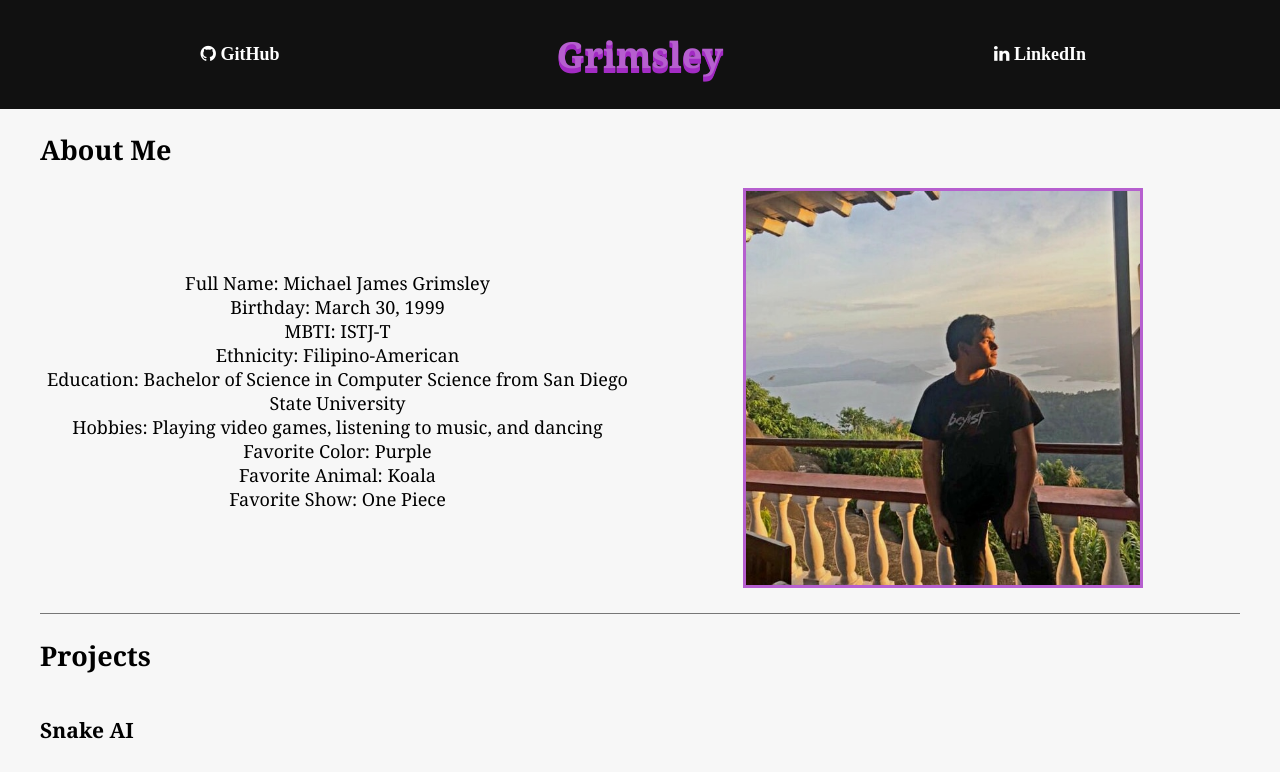
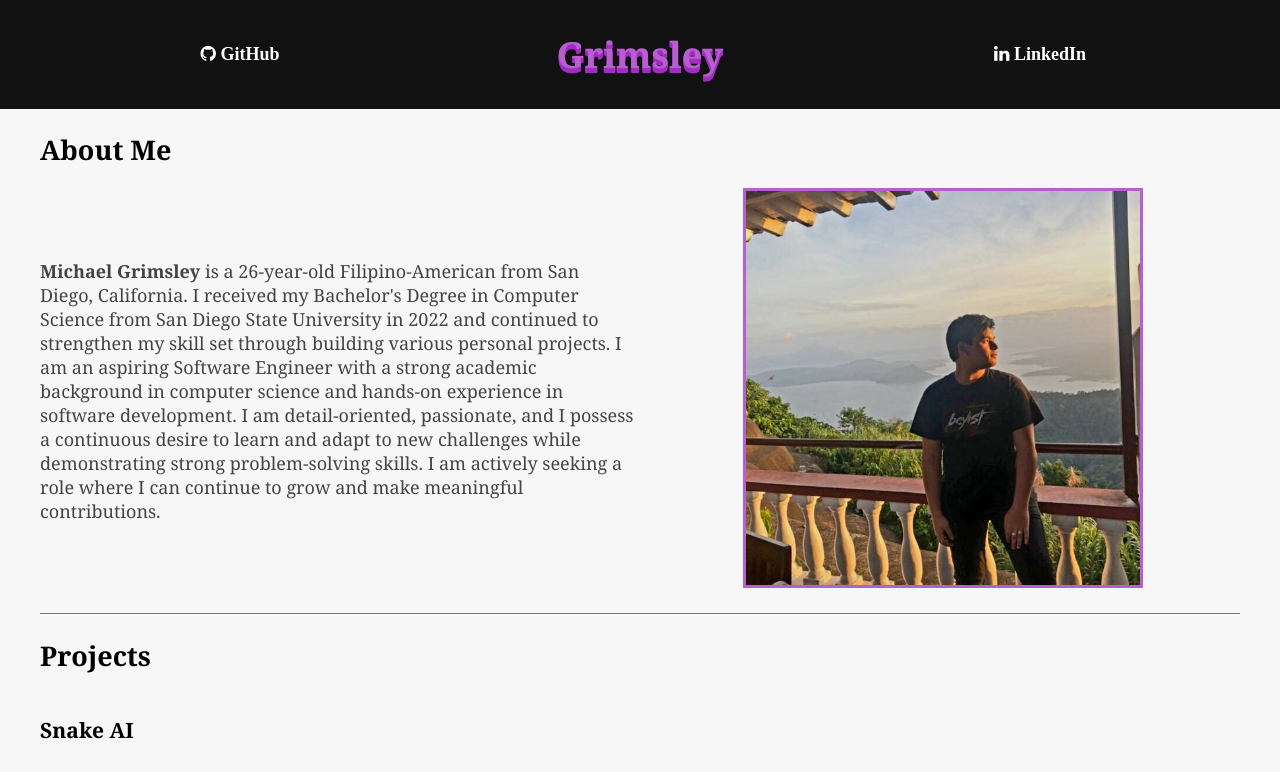
Before and after one commit to Grimzley/grimzley.github.io, a plain HTML site: page index.html in a window 1280 px wide. Shown: the top 772 px of the page. Drawn offline with Linux system fonts and the light colour scheme.

Commit message:
updated about me

```diff
--- a/index.html
+++ b/index.html
@@ -28,17 +28,9 @@
                 <h2>About Me</h2>
                 <div class="grid-container about">
                     <div class="fun-facts">
-                        <ul>
-                            <li>Full Name: Michael James Grimsley</li>
-                            <li>Birthday: March 30, 1999</li>
-                            <li>MBTI: ISTJ-T</li>
-                            <li>Ethnicity: Filipino-American</li>
-                            <li>Education: Bachelor of Science in Computer Science from San Diego State University</li>
-                            <li>Hobbies: Playing video games, listening to music, and dancing</li>
-                            <li>Favorite Color: Purple</li>
-                            <li>Favorite Animal: Koala</li>
-                            <li>Favorite Show: One Piece</li>
-                        </ul>
+                        <p>
+                            <span>Michael Grimsley</span> is a 26-year-old Filipino-American from San Diego, California. I received my Bachelor's Degree in Computer Science from San Diego State University in 2022 and continued to strengthen my skill set through building various personal projects. I am an aspiring Software Engineer with a strong academic background in computer science and hands-on experience in software development. I am detail-oriented, passionate, and I possess a continuous desire to learn and adapt to new challenges while demonstrating strong problem-solving skills. I am actively seeking a role where I can continue to grow and make meaningful contributions.
+                        </p>
                     </div>
                     <figure>
                         <img src="img/travel/pi-me.jpg" alt="Me in the Philippines">
@@ -55,7 +47,7 @@
                     <div>
                         <h5>Overview</h5>
                         <p>
-                            Using Python and the pygame library, I recreated the classic Snake game. While the game is playable by the user using the arrow keys, I also implemented a neural network with Pytorch to train a Deep Q-Learning agent to play the game autonomously. Trained models are saved and can be loaded to be observed or receive further training. The gameplay speed is adjustable using the numbers 1 through 9 to save training time. My most successful model is displayed above, utilizing a state vector with 13 inputs and incorporating reward shaping to encourage more efficient learning.
+                            Using Python and the pygame library, I recreated the classic Snake game. While the game is playable by the user using the arrow keys, I also implemented a neural network with Pytorch to train a Deep Q-Learning agent to play the game autonomously. Trained models are saved and can be loaded to be observed or receive further training. The gameplay speed is adjustable using the numbers 1 through 9 to save training time. An example model is displayed above, utilizing a state vector with 13 inputs and incorporating reward shaping to encourage more efficient learning.
                         </p>
                         <h5>Deep Q-Learning</h5>
                         <div>
@@ -80,7 +72,7 @@
                                 The Epsilon-Greedy policy is a simple decision-making strategy that balances exploration and exploitation. Exploitation involves choosing the action that is believed to yield the highest reward while exploration involves selecting a random action to discover potentially better options. The parameter epsilon controls this balance, beginning training with a high exploration rate that slowly decays to a minimum after each iteration.
                             </p>
                             <p>
-                                To stabilize training, past experiences are stored in a replay buffer. Instead of training on only the most recent experience, the agent randomly samples a batch of experiences from the buffer, breaking the correlation between consecutive experiences.
+                                To stabilize training, past experiences are stored in a replay buffer. Instead of training on only the most recent experience, the agent randomly samples a batch of experiences from the buffer. This allows the agent to learn from the same experiences multiple times, reducing the correlation between consecutive experiences.
                             </p>
                             <p>
                                 The Q-values and target Q-values are then calculated. A loss function measures the difference between these values and the network is updated based on the gradients of the loss.
```
